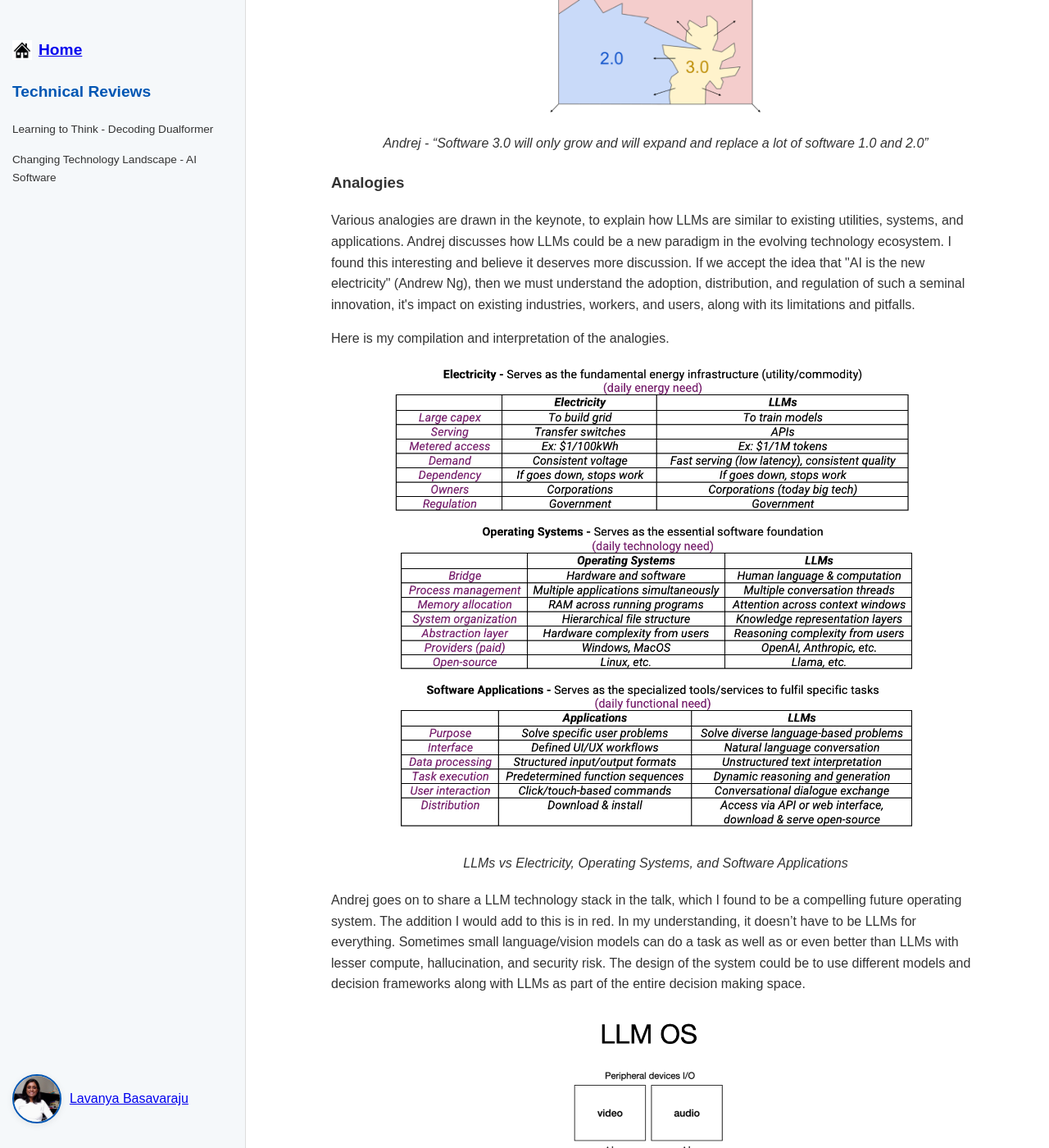
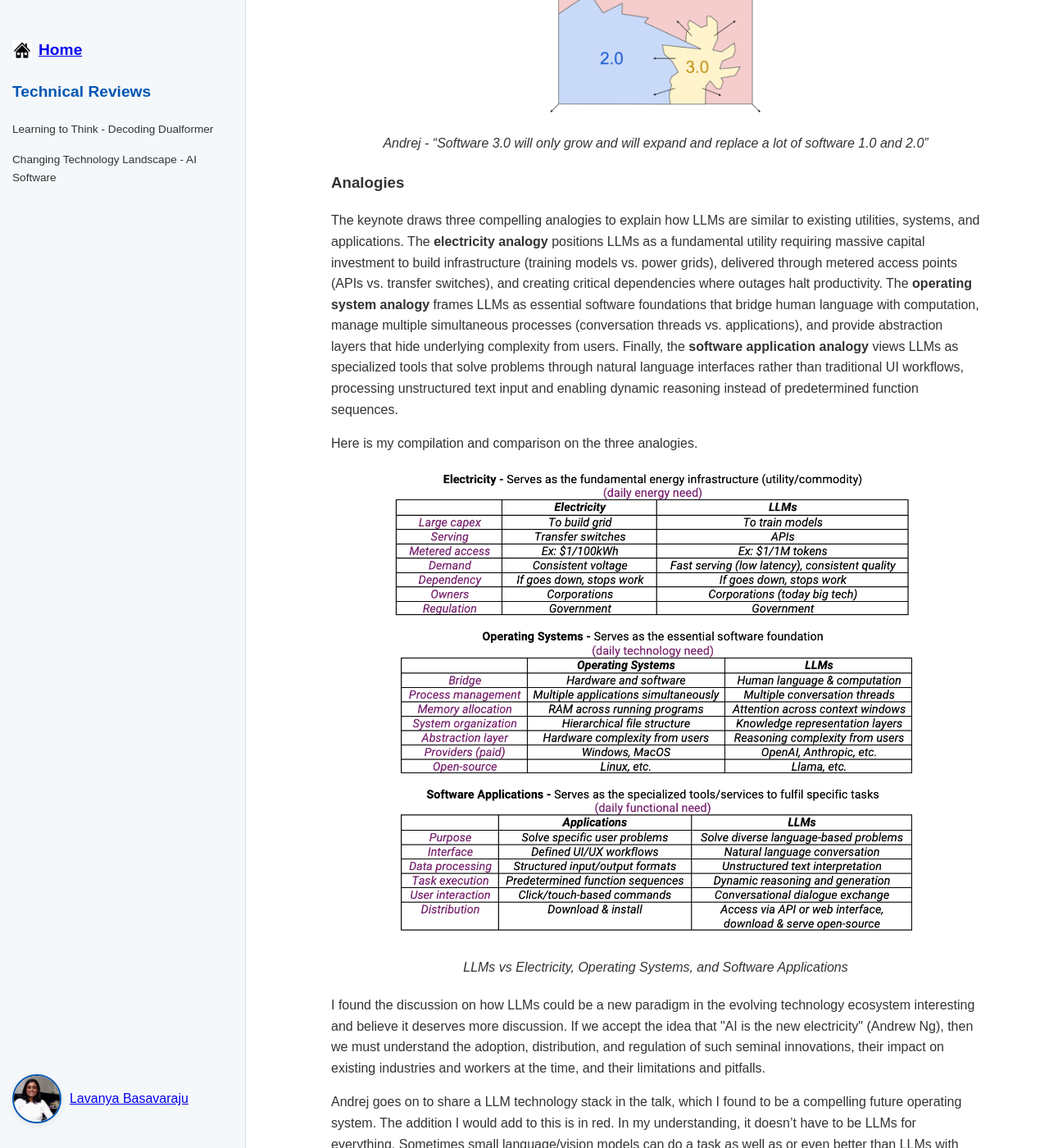
Before and after one commit to brainsesh/brainsesh.github.io, a Jekyll site: the page docs/software3/index.html, which Jekyll copies as it is, in a window 1280 px wide and 1400 px high, scrolled down 1179 px. Shown: the whole window at 82% size. Built offline with Jekyll 4.4.1, drawn with Linux system fonts in a browser that asks for light colours.

Commit message:
change 072025

```diff
--- a/docs/software3/index.html
+++ b/docs/software3/index.html
@@ -233,12 +233,13 @@
     </div>
 
     <h3>Analogies</h3>
-    <p>Various analogies are drawn in the keynote, to explain how LLMs are similar to existing utilities, systems, and applications. Andrej discusses how LLMs could be a new paradigm in the evolving technology ecosystem. I found this interesting and believe it deserves more discussion. If we accept the idea that "AI is the new electricity" (Andrew Ng), then we must understand the adoption, distribution, and regulation of such a seminal innovation, it's impact on existing industries, workers, and users, along with its limitations and pitfalls.</p>
-    <p>Here is my compilation and interpretation of the analogies. </p>
+    <p>The keynote draws three compelling analogies to explain how LLMs are similar to existing utilities, systems, and applications. The <b>electricity analogy</b> positions LLMs as a fundamental utility requiring massive capital investment to build infrastructure (training models vs. power grids), delivered through metered access points (APIs vs. transfer switches), and creating critical dependencies where outages halt productivity. The <b>operating system analogy</b> frames LLMs as essential software foundations that bridge human language with computation, manage multiple simultaneous processes (conversation threads vs. applications), and provide abstraction layers that hide underlying complexity from users. Finally, the <b>software application analogy</b> views LLMs as specialized tools that solve problems through natural language interfaces rather than traditional UI workflows, processing unstructured text input and enabling dynamic reasoning instead of predetermined function sequences.</p>
+    <p>Here is my compilation and comparison on the three analogies. </p>
     <div class="non-interactive-image">
         <img src="analogies.png" alt="analogies" title="Analogies" style="width: 650px; height: auto;">
         <p><em>LLMs vs Electricity, Operating Systems, and Software Applications</em></p>
     </div>
+    <p>I found the discussion on how LLMs could be a new paradigm in the evolving technology ecosystem interesting and believe it deserves more discussion. If we accept the idea that "AI is the new electricity" (Andrew Ng), then we must understand the adoption, distribution, and regulation of such seminal innovations, their impact on existing industries and workers at the time, and their limitations and pitfalls.</p>
     <p>Andrej goes on to share a LLM technology stack in the talk, which I found to be a compelling future operating system. The addition I would add to this is in red. In my understanding, it doesn’t have to be LLMs for everything. Sometimes small language/vision models can do a task as well as or even better than LLMs with lesser compute, hallucination, and security risk. The design of the system could be to use different models and decision frameworks along with LLMs as part of the entire decision making space. </p>
     <div class="non-interactive-image">
         <img src="llmos.png" alt="llmos" title="LLM OS" style="width: 650px; height: auto;">
```
